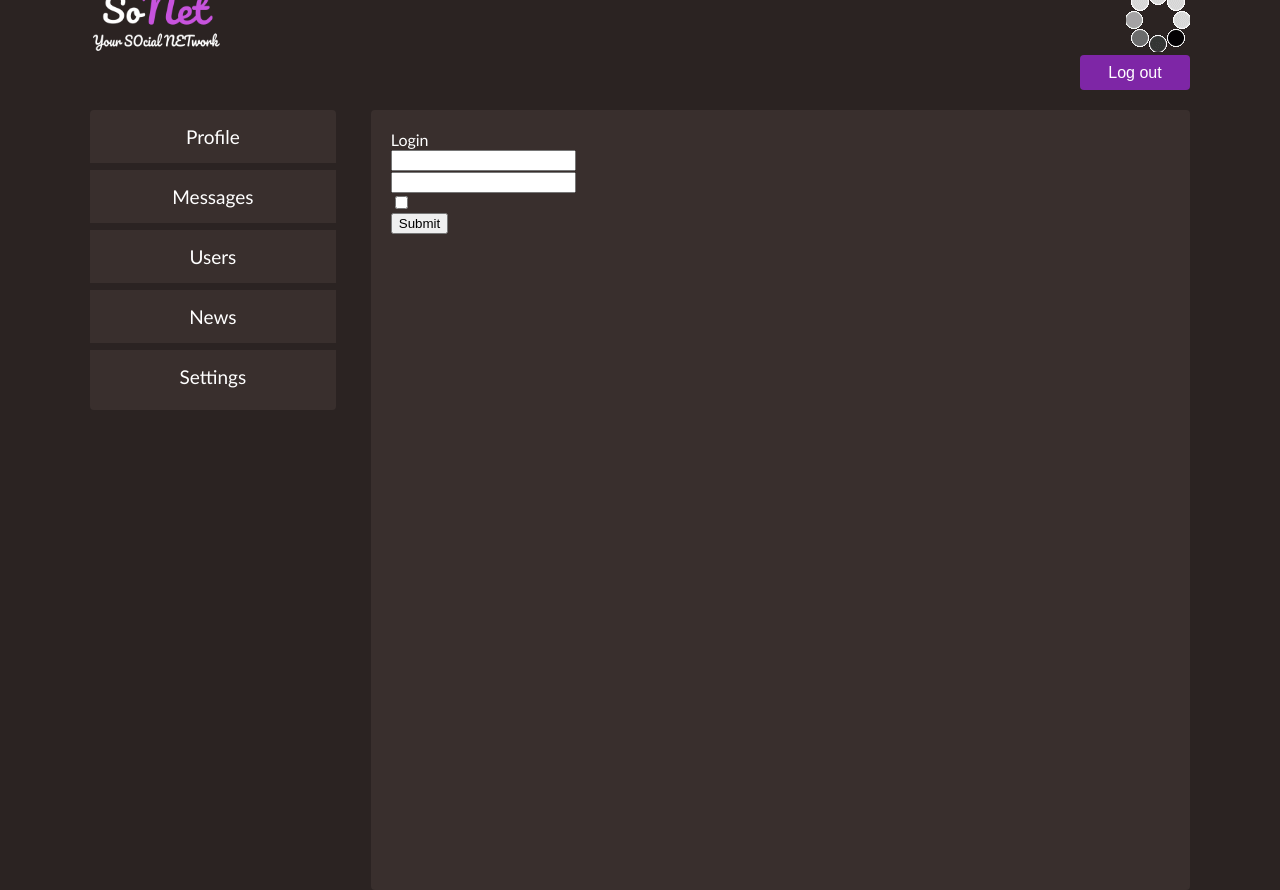
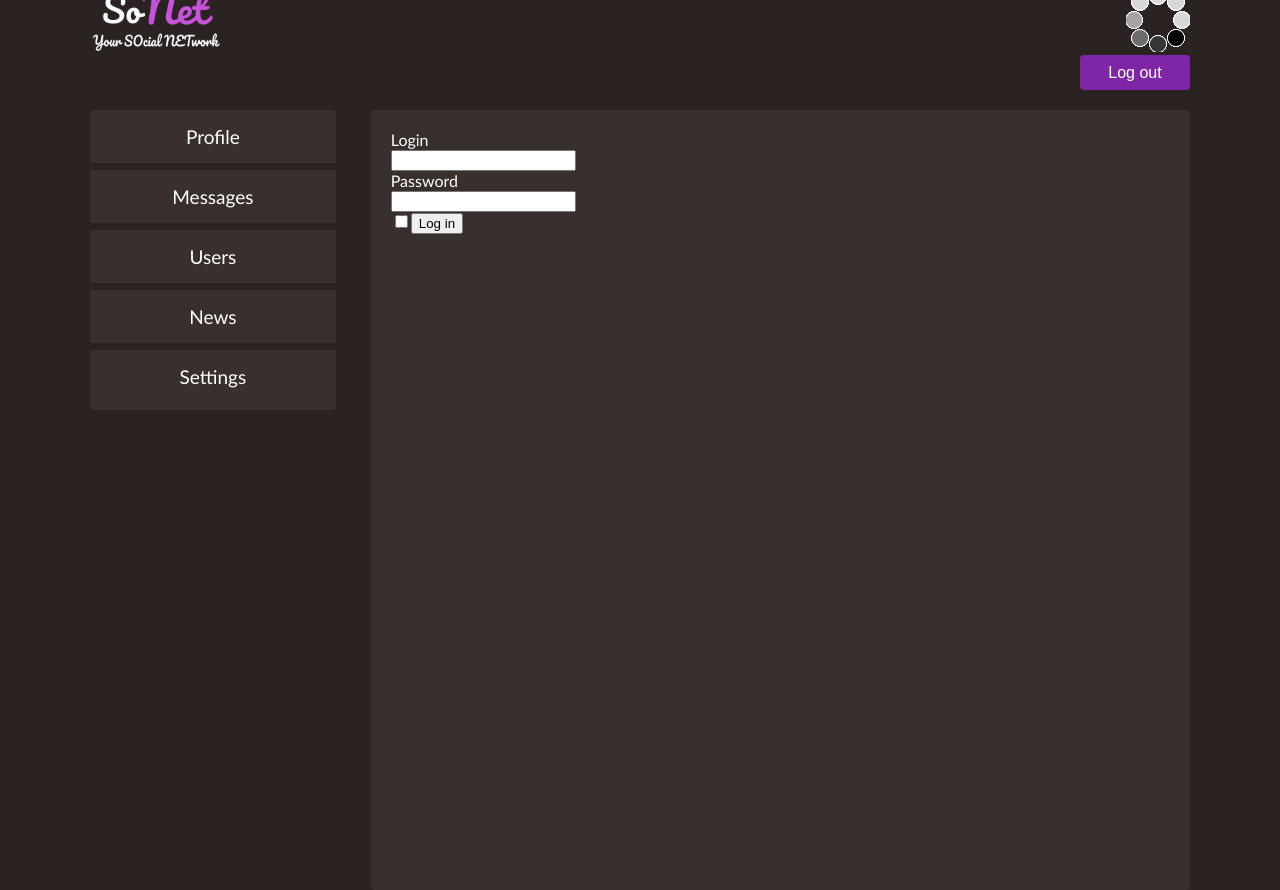
Before and after one commit to anksuunamun/social-network-ts, a React (Create React App) app: page /login in a window 1280 px wide. Built offline with nearby package versions, Linux system fonts and the light colour scheme; no server answers.

Commit message:
feat: add redux controlled form for authorization

```diff
--- a/src/Components/Login/Login.tsx
+++ b/src/Components/Login/Login.tsx
@@ -1,34 +1,40 @@
 import React from 'react';
 import {reduxForm, Field, InjectedFormProps} from 'redux-form';
+import {Input} from '../Common/FieldControls/FieldControls';
+import {maxLength, minLength, required} from '../../utils/validators/formValidators';
+import PurpleButton from '../Common/PurpleButton/PurpleButton';
 
-type LoginPropsType = {}
 
-type FormDataType = {
+export type LoginPropsType = {}
+
+export type FormDataType = {
     login: string
     password: string
     rememberMe: boolean
 }
 
+const maxLength15 = maxLength(15);
+const minLength5 = minLength(5);
+
 let LoginForm: React.FC<InjectedFormProps<FormDataType>> = (props) => {
     return (
         <form onSubmit={props.handleSubmit}>
-            <div>
-                <Field component={'input'}
-                       type={'text'}
-                       name={'login'}/>
-            </div>
-            <div>
-                <Field component={'input'}
-                       type={'text'}
-                       name={'password'}/>
-            </div>
-            <div>
-                <Field component={'input'}
-                       type={'checkbox'}
-                       name={'rememberMe'}/>
-            </div>
-            <button>Submit
-            </button>
+            <Field component={Input}
+                   type={'text'}
+                   name={'login'}
+                   validate={[required, maxLength15, minLength5]}
+                   label={'Login'}
+                   id={'userLogin'}/>
+            <Field component={Input}
+                   name={'password'}
+                   type={'password'}
+                   validate={[required, maxLength15, minLength5]}
+                   label={'Password'}
+                   id={'userPassword'}/>
+            <Field component={'input'}
+                   type={'checkbox'}
+                   name={'rememberMe'}/>
+            <button>Log in</button>
         </form>
     )
 }
@@ -41,7 +47,6 @@ const Login: React.FC<LoginPropsType> = (props) => {
     }
     return (
         <div className={'contentWrapper'}>
-            Login
             <LoginReduxForm onSubmit={onHandleSubmit}/>
         </div>
     )
```
